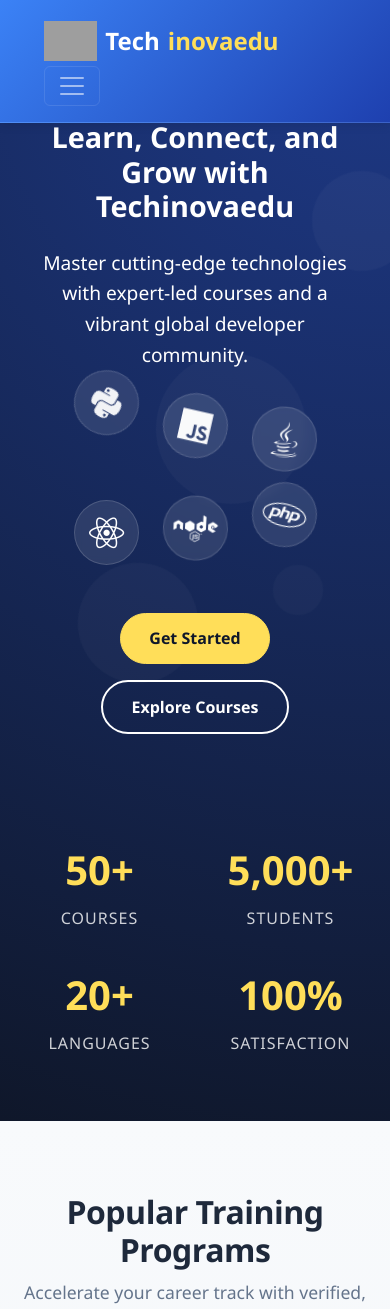
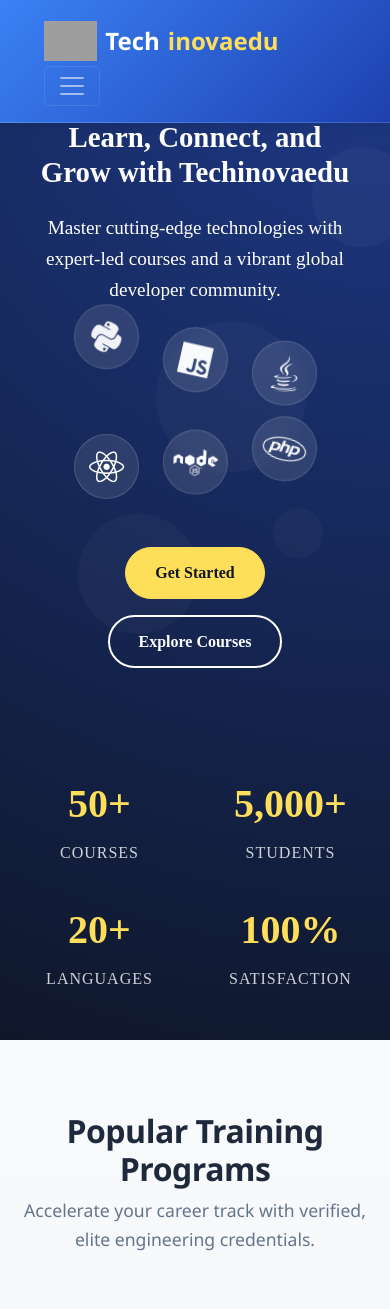
Before and after one commit to ucheval/multitech, a Django app: page / in a window 390 px wide. Shown: the top 1309 px of the page. Run offline with Django 5.2, Linux system fonts and the light colour scheme; data comes from the database, SQL or seed files in the repository; data that the repository does not hold is empty; grey boxes are pictures that could not be loaded.

Commit message:
Optimize hero padding and font size for mobile again second time

```diff
--- a/static/css/landing.css
+++ b/static/css/landing.css
@@ -684,7 +684,8 @@ footer {
 @media (max-width: 768px) {
     .hero {
        padding-top: 4rem !important;
-        padding-bottom: 2rem !important;
+       font-family: 'Times New Roman', Times, serif !important;
+        padding-bottom: 1rem !important;
     }
 
     .hero h1 {
```
Also changed, not shown: 1 other file.
